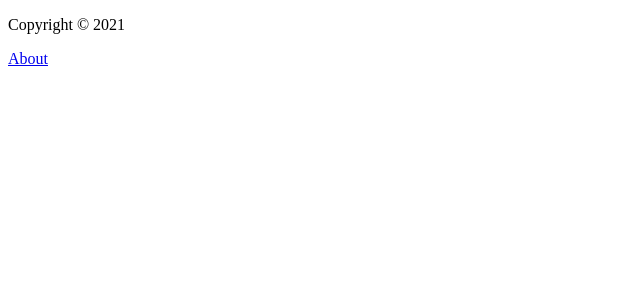
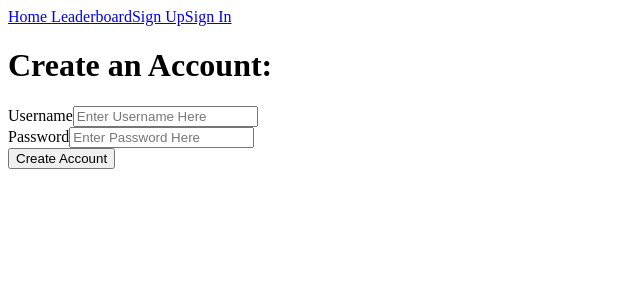
Before and after one commit to cajsoccer/gaem, a React (Create React App) app: page /signup in a window 1280 px wide. Shown: the top 300 px of the page, without its empty margins (0-640 px from the left). Built offline with nearby package versions, Linux system fonts and the light colour scheme; data requests are answered from the project's data file.

Commit message:
added sign up, sign in, account info, and logouts (lots of bugs)

```diff
--- a/db.json
+++ b/db.json
@@ -18,5 +18,25 @@
       "reminder": true,
       "id": 3
     }
+  ],
+  "players": [
+	{
+		"userProfileId": "72b74f3e-6d4f-42bd-82ad-dc42e25c82f4",
+		"username": "King Radovid",
+		"highScore": 39,
+		"userProfileImageLink": "40140.jpg"
+	},
+	{
+		"userProfileId": "12c5b0e3-b206-4650-81f2-d3f371bacacc",
+		"username": "King Henselt",
+		"highScore": 10,
+		"userProfileImageLink": "48005.jpg"
+	},
+	{
+		"userProfileId": "a725875d-1d65-4b16-8e3f-699d5a5ebf1a",
+		"username": "King Foltest",
+		"highScore": 22,
+		"userProfileImageLink": "40162.jpg"
+	}
   ]
 }
--- a/package.json
+++ b/package.json
@@ -6,9 +6,11 @@
     "@testing-library/jest-dom": "^5.11.4",
     "@testing-library/react": "^11.1.0",
     "@testing-library/user-event": "^12.1.10",
+    "axios": "^0.21.4",
     "json-server": "^0.16.3",
     "react": "^17.0.2",
     "react-dom": "^17.0.2",
+    "react-dropzone": "^11.4.0",
     "react-icons": "^4.2.0",
     "react-router-dom": "^5.2.1",
     "react-scripts": "4.0.3",
--- a/src/App.js
+++ b/src/App.js
@@ -4,8 +4,13 @@ import Tasks from './components/Tasks.js';
 import AddTask from './components/AddTask.js';
 import Footer from './components/Footer.js';
 import About from './components/About.js';
-import Board from './comps/SnakeBoard';
+import Board from './comps/SnakeBoard.js';
+import Leaderboard from './comps/Leaderboard.js';
 import SpeedPrompt from './comps/SpeedPrompt.js';
+import Top from './comps/Top.js';
+import Login from './comps/Login.js';
+import SignUp from './comps/SignUp.js';
+import Account from './comps/Account.js';
 import {useState, useEffect} from 'react';
 import {BrowserRouter as Router, Route} from 'react-router-dom';
 
@@ -17,7 +22,7 @@ const App = () =>
 		{name: "Charles", age: 32},
 		{name: "Gypsy-Whore", age: 23},
 		{name: "Ben", age: 20}
-	];*/
+	];
 	const [tasks, setTasks] = useState({});
 	const fetchTasks = async () =>
 	{
@@ -60,27 +65,48 @@ const App = () =>
 		setTasks([...tasks, data]);
 	};
 	const [showAddTask, setShowAddTask] = useState(false);
-	const toggleAddForm = () => setShowAddTask(!showAddTask);
+	const toggleAddForm = () => setShowAddTask(!showAddTask);*/
 
 	const [speed, setSpeed] = useState(0);
-	/*let answer = prompt("Enter the difficulty (easy, normal, or hard): ");
-	if (answer === "easy")
-		speed = 150;
-	else if (answer === "hard")
-		speed = 50;*/
+	/*const [user, setUser] = useState({
+		"userProfileId": "72b74f3e-6d4f-42bd-82ad-dc42e25c82f4",
+		"username": "King Radovid",
+		"password": "Tretogor",
+		"highScore": 50,
+		"userProfileImageLink": null
+	});*/
+	const [user, setUser] = useState(null);
+	const logIn = userData => setUser(userData);
+	const logOut = () => setUser(null);
+	const changeAvatar = updatedUserData => setUser(updatedUserData);
+	setInterval(() => console.log(user), 5000);
 
 	return (
 		<Router>
     		<div className="container">
+				<Top user={user} logOut={logOut}/>
 				<Route path='/' exact render={props => (
 					<>
-					{speed !== 0 ? <Board speed={speed}></Board> : <SpeedPrompt setSpeed={setSpeed}/>}
-					{/*showAddTask ? <AddTask onSave={addTask}></AddTask> : <div></div>}
-					{tasks.length > 0 ? <Tasks tasks={tasks} onDelete={deleteTask} onDubClick={toggleReminder}></Tasks> : <p>No tasks</p>*/}
+						{speed !== 0 ? <Board speed={speed}></Board> : <SpeedPrompt setSpeed={setSpeed}/>}
+						<Footer/>
 					</>
 				)}/>
-				<Route path='/about' component={About}/>
-					<Footer/>
+				<Route path='/leaderboard' component={Leaderboard}/>
+				<Route path='/signin' exact render={props => (
+					<>
+						<Login logIn={logIn}/>
+					</>
+				)}/>
+				<Route path='/signup' exact render={props => (
+					<>
+						<SignUp logIn={logIn}/>
+					</>
+				)}/>
+				<Route path='/account' exact render={props => (
+					<>
+						<Account user={user} changeAvatar={changeAvatar}/>
+					</>
+				)}/>
     		</div>
 		</Router>
 
--- a/src/components/Footer.js
+++ b/src/components/Footer.js
@@ -3,7 +3,7 @@ const Footer = props =>
 	return (
 		<footer>
 			<p>Copyright &copy; 2021</p>
-			<a href='/about'>About</a>
+			<a href='/Leaderboard'>Leaderboard</a>
 		</footer>
 	);
 }
--- /dev/null
+++ b/src/comps/Account.js
@@ -0,0 +1,46 @@
+import React, {useState, useEffect, useCallback} from 'react';
+import {useDropzone} from 'react-dropzone'
+import axios from "axios";
+
+const Account = props =>
+{
+	function MyDropzone({userProfileId, username, password, highscore}) {
+		const onDrop = useCallback(acceptedFiles => {
+		  const file = acceptedFiles[0];
+		  props.changeAvatar({userProfileId: userProfileId, username: username, password: password, highscore: highscore, userProfileImageLink: file.path});
+		  console.log(file);
+		  const formData = new FormData();
+		  formData.append("file", file);
+		  axios.post(
+			  `http://localhost:8080/leaderboard/${userProfileId}/image/upload`,
+			  formData,
+			  {headers: {"Content-Type" : "multipart/form-data"}}
+			  ).then(() => {console.log("File upload sucessfully")}).catch(err => {console.log(err)});
+		}, [])
+		const {getRootProps, getInputProps, isDragActive} = useDropzone({onDrop})
+		return (
+		  <div {...getRootProps()}>
+			<input {...getInputProps()} />
+			{
+			  isDragActive ?
+				<p>Drop the files here ...</p> :
+				<p>Drag 'n' drop or click to select profile image</p>
+			}
+		  </div>
+		)
+	  }
+	return (
+		<div>
+			<h1>Account Information:</h1>
+			<h1>Username: {props.user.username}</h1>
+			<div>
+				<h1>Avatar:</h1>
+				{props.user.userProfileImageLink !== null ? <img src={`http://localhost:8080/leaderboard/${props.user.userProfileId}/image/download`}/> : <img src={'https://upload.wikimedia.org/wikipedia/commons/e/e0/SNice.svg'}/>}
+			</div>
+			<h1>High Score: {props.user.highScore}</h1>
+			<MyDropzone {...props.user}/>
+		</div>
+	);
+}
+
+export default Account;
--- /dev/null
+++ b/src/comps/Leaderboard.js
@@ -0,0 +1,55 @@
+import React, {useState, useEffect, useCallback} from 'react';
+import axios from "axios";
+
+const Leaderboard = props =>
+{
+	const [players, setPlayers] = useState([]);
+	const getPlayers = async () =>
+	{
+		let res = await axios.get("http://localhost:8080/leaderboard");
+		let sorted = res.data.sort((a, b) => b.highScore - a.highScore);
+		let topTen = sorted.map((p, i) => {if (i < 10) return p;});
+		setPlayers(topTen);
+	};
+	useEffect(() => getPlayers(), []);
+	players.forEach(p => console.log(p));
+	const getRowType = index =>
+	{
+		switch (index)
+		{
+			case 1:
+				return "gold-cell";
+			case 2:
+				return "silver-cell";
+			case 3:
+				return "bronze-cell";
+			default:
+				return "";
+		}
+	}
+
+	return (
+		<div>
+			<table className="table">
+				<tr>
+		  			<th className="row-element">Avatar</th>
+		 			<th className="row-element">User</th>
+		  			<th className="row-element">High Score</th>
+				</tr>
+				{players.map((p, index) =>
+				{
+					return (
+						<tr key={index} className={getRowType(index + 1)}>
+							<th className="row-element">{p.userProfileImageLink != null ? <img src={`http://localhost:8080/leaderboard/${p.userProfileId}/image/download`}/> : <img src='https://upload.wikimedia.org/wikipedia/commons/e/e0/SNice.svg'/>}</th>
+							<th className="row-element">{p.username}</th>
+							<th className="row-element">{p.highScore}</th>
+						</tr>
+					);
+				})}
+			</table>
+			<a href='/'>Back to the Game</a>
+		</div>
+	);
+};
+
+export default Leaderboard;
--- /dev/null
+++ b/src/comps/Login.js
@@ -0,0 +1,50 @@
+import { useState } from 'react';
+import axios from "axios";
+
+const Login = props =>
+{
+	const [username, setUsername] = useState('');
+	const [password, setPassword] = useState('');
+	const onSubmit = async e =>
+	{
+		e.preventDefault();
+		if (!username)
+		{
+			alert('Please enter a username.');
+			return;
+		}
+		if (!password)
+		{
+			alert('Please enter a password');
+			return;
+		}
+		//props.onSave({username: username, password: password});
+		//API call to insert into database
+		let res = await axios.get(`http://localhost:8080/leaderboard/login?username=${username}&password=${password}`);
+		console.log(res);
+		if (res.data === "")
+			alert('Username and/or password incorrect');
+		else
+			props.logIn(res.data);
+		setUsername('');
+		setPassword('');
+	}
+	return (
+		<div>
+			<h1>Log in:</h1>
+			<form onSubmit={onSubmit}>
+				<div>
+					<label>Username</label>
+					<input type='text' placeholder='Enter Username Here' value={username} onChange={e => setUsername(e.target.value)}/>
+				</div>
+				<div>
+					<label>Password</label>
+					<input type='text' placeholder='Enter Password Here' value={password} onChange={e => setPassword(e.target.value)}/>
+				</div>
+				<input type='submit' value='Sign In'/>
+			</form>
+		</div>
+	);
+}
+
+export default Login;
--- /dev/null
+++ b/src/comps/SignUp.js
@@ -0,0 +1,55 @@
+import axios from 'axios';
+import { useState } from 'react';
+
+const SignUp = props =>
+{
+	const [username, setUsername] = useState('');
+	const [password, setPassword] = useState('');
+	function uuidv4() {
+		return 'xxxxxxxx-xxxx-4xxx-yxxx-xxxxxxxxxxxx'.replace(/[xy]/g, function(c) {
+		  var r = Math.random() * 16 | 0, v = c == 'x' ? r : (r & 0x3 | 0x8);
+		  return v.toString(16);
+		});
+	}
+	const onSubmit = async e =>
+	{
+		e.preventDefault();
+		if (!username)
+		{
+			alert('Please enter a username.');
+			return;
+		}
+		if (!password)
+		{
+			alert('Please enter a password');
+			return;
+		}
+		//props.onSave({username: username, password: password});
+		//API call to insert into database
+		let randId = uuidv4();
+		let pushObj = {userProfileId: randId, username: username, password: password, highScore: 0};
+		console.log(pushObj);
+		let res = await axios.post(`http://localhost:8080/leaderboard/create`, pushObj);
+		props.logIn(res.data);
+		setUsername('');
+		setPassword('');
+	}
+	return (
+		<div>
+			<h1>Create an Account:</h1>
+			<form onSubmit={onSubmit}>
+				<div>
+					<label>Username</label>
+					<input type='text' placeholder='Enter Username Here' value={username} onChange={e => setUsername(e.target.value)}/>
+				</div>
+				<div>
+					<label>Password</label>
+					<input type='text' placeholder='Enter Password Here' value={password} onChange={e => setPassword(e.target.value)}/>
+				</div>
+				<input type='submit' value='Create Account'/>
+			</form>
+		</div>
+	);
+}
+
+export default SignUp;
--- /dev/null
+++ b/src/comps/Top.js
@@ -0,0 +1,28 @@
+
+
+const Top = props =>
+{
+	return (
+		<div>
+			<a href='/'>Home </a>
+			<a href='/leaderboard'>Leaderboard</a>
+			{props.user !== null ?
+			<>
+				<a href='/account'>
+					{props.user.userProfileImageLink !== null ?
+					<img src={`http://localhost:8080/leaderboard/${props.user.userProfileId}/image/download`}/>
+					:
+					<img src={'https://upload.wikimedia.org/wikipedia/commons/e/e0/SNice.svg'}/>}
+				</a>
+				<button onClick={() => props.logOut()}>Log Out</button>
+			</>
+			:
+			<>
+				<a href='./signup'>Sign Up</a>
+				<a href='/signin'>Sign In</a>
+			</>}
+		</div>
+	);
+}
+
+export default Top;
--- a/src/index.css
+++ b/src/index.css
@@ -139,3 +139,26 @@ footer {
 	outline: 2px solid rgb(59, 36, 189);
 	display: inline-block;
 }
+
+.gold-cell {
+	background-color: gold;
+	outline: 2px solid black;
+}
+
+.silver-cell {
+	background-color: silver;
+	outline: 2px solid black;
+}
+
+.bronze-cell {
+	background-color: rgb(189, 128, 37);
+	outline: 2px solid black;
+}
+
+.row-element {
+	outline: 1px solid black;
+}
+
+.table {
+	outline: 3px solid black;
+}
```
Also changed, not shown: src/comps/UserEdit.js (added), 1 other file (tests, documents, lock files or other folders).
